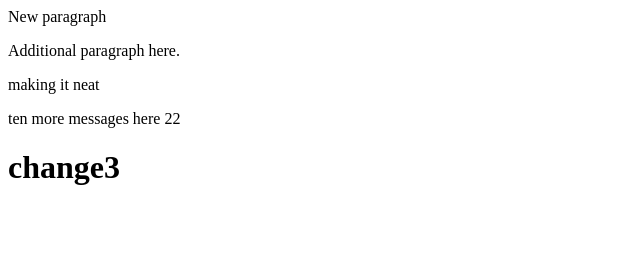
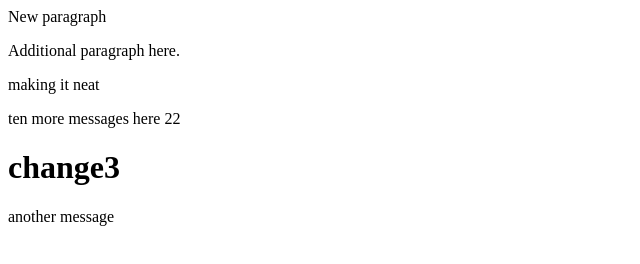
Before and after one commit to silverpenguin15/Git-Collaboration, a plain HTML site: page index.html in a window 1280 px wide. Shown: the whole page, without its empty margins (0-640 px from the left). Drawn offline with Linux system fonts and the light colour scheme.

Commit message:
paragraph added

```diff
--- a/index.html
+++ b/index.html
@@ -10,5 +10,6 @@
     <p>making it neat</p>
     <p>ten more messages here 22</p>
     <h1>change3</h1>
+    <p> another message </p>
   </body>
 </html>
```
